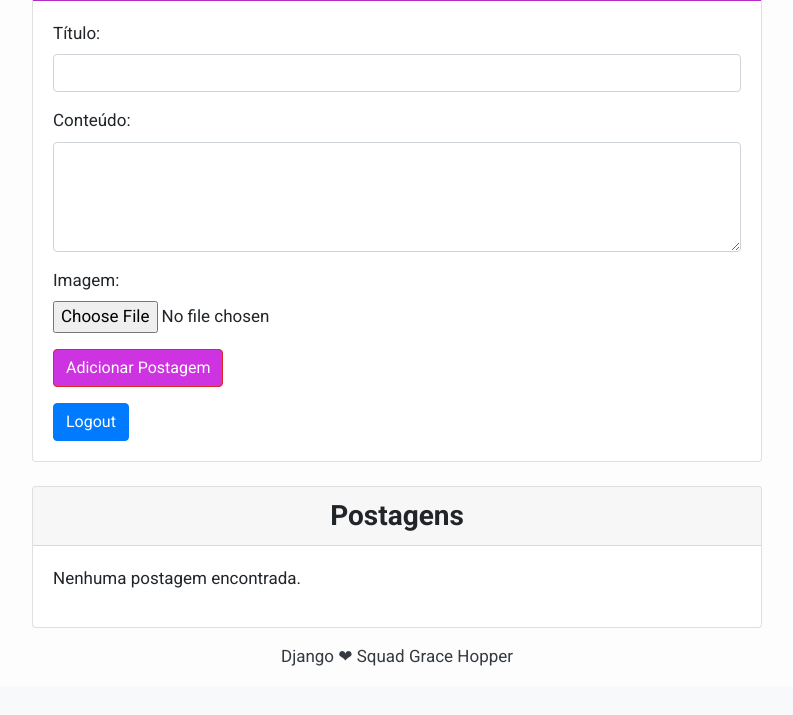
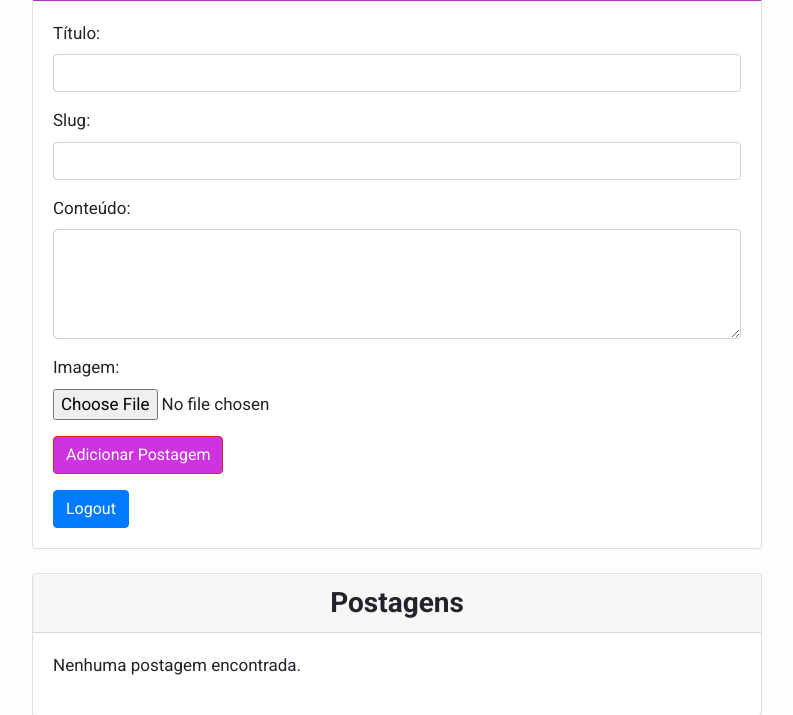
Before and after one commit to anaisateodoro/django-blog-noticias, a Django app: page /logado/ in a window 1280 px wide. Shown: the part 204-919 px from the top of the page, without its empty margins (243-1036 px from the left). Before the commit the page ends 870 px from the top, so only its background shows below. Run offline with Django 5.2, Linux system fonts and the light colour scheme; a user stored in the database is signed in; some libraries are stand-ins or nearby versions.

Commit message:
:bug: fix: Salvando postagens no banco de dados

```diff
--- a/blog/templates/autor_logado.html
+++ b/blog/templates/autor_logado.html
@@ -29,6 +29,10 @@
                             <label for="id_title">Título:</label>
                             <input type="text" id="id_title" name="title" class="form-control" required>
                         </div>
+                        <div class="form-group">
+                            <label for="id_slug">Slug:</label>
+                            <input type="text" id="id_slug" name="slug" class="form-control" required>
+                          </div>
                         <div class="form-group">
                             <label for="id_content">Conteúdo:</label>
                             <textarea id="id_content" name="content" class="form-control" rows="4" required></textarea>
--- a/blog/views.py
+++ b/blog/views.py
@@ -97,16 +97,16 @@ def login_autor(request):
 
 @login_required
 def autor_logado(request):
-
     if request.method == 'POST':
         form = PostForm(request.POST, request.FILES)
         if form.is_valid():
-            # Salvando a postagem associada ao autor logado
-            form.save
+        # Save the post instance with the logged-in author
+            post = form.save(commit=False)  # Don't commit yet
+            post.author = request.user  # Assign the logged-in author
+            post.save()  # Now save the post with the author
             return redirect('autor_logado')
     else:
         form = PostForm()
-
     return render(request, 'autor_logado.html', {'form': form})
 
 def logout_autor(request):
```
